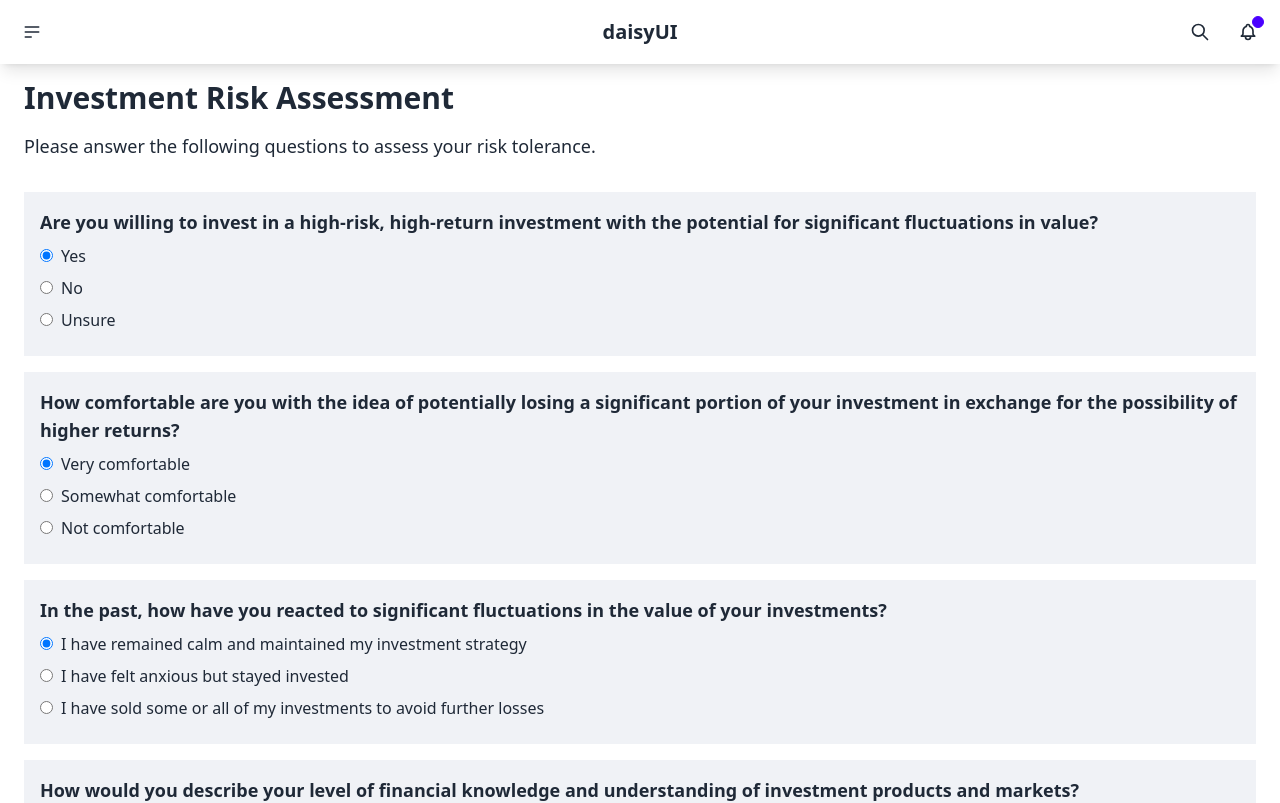
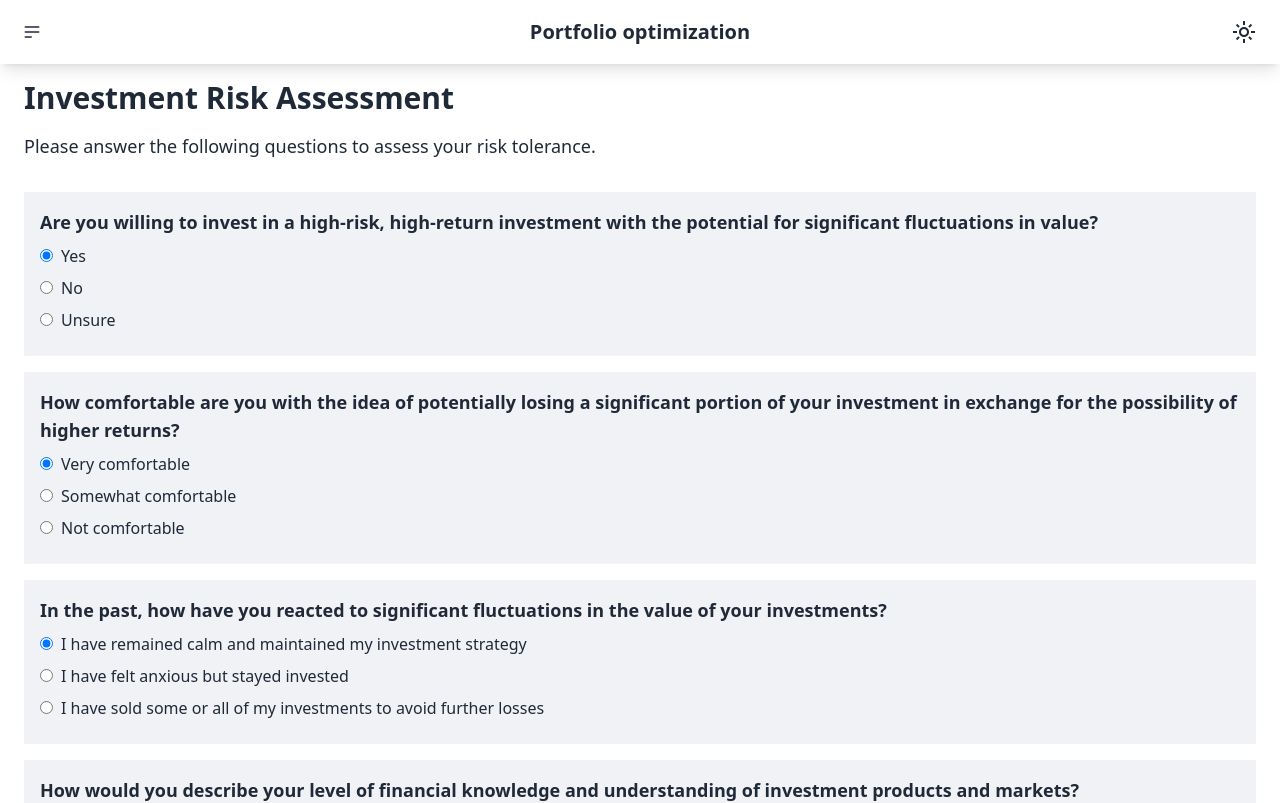
Before and after one commit to sammy429b/GOSMP-UI, a React (Vite) app: page / in a window 1280 px wide. Shown: the top 803 px of the page. Built offline with nearby package versions, Linux system fonts and the light colour scheme.

Commit message:
Add toggle theme

```diff
--- a/index.html
+++ b/index.html
@@ -5,6 +5,8 @@
     <meta name="viewport" content="width=device-width, initial-scale=1.0" />
     <link rel="shortcut icon" href="public/logo.svg" type="image/x-icon">
     <title>GOSMP</title>
+    <link rel="stylesheet"
+      href="https://fonts.googleapis.com/css2?family=Material+Symbols+Outlined:opsz,wght,FILL,GRAD@24,400,0,0" />
   </head>
   <body>
     <div id="root"></div>
--- a/src/App.jsx
+++ b/src/App.jsx
@@ -24,8 +24,6 @@ const router = createBrowserRouter([
 
 
 function App() {
-  const [count, setCount] = useState(0)
-
   return (
     <RouterProvider router={router}/>
   )
--- a/src/components/Navbar.jsx
+++ b/src/components/Navbar.jsx
@@ -1,6 +1,21 @@
-import React from 'react'
+import React, { useEffect, useState } from 'react'
 
 function Navbar() {
+
+    const [theme, setTheme] = useState('light')
+
+    const toggleTheme = () => {
+        if (theme === 'light') {
+            setTheme('dark')
+        } else {
+            setTheme('light')
+        }
+    }
+
+    useEffect(() => {
+        document.querySelector('html').setAttribute('data-theme', theme)
+    },[theme])
+
     return (
         <>
             <div className="navbar bg-base-100 shadow-lg">
@@ -17,18 +32,18 @@ function Navbar() {
                     </div>
                 </div>
                 <div className="navbar-center">
-                    <a className="btn btn-ghost text-xl">daisyUI</a>
+                    <a className="btn btn-ghost text-xl">Portfolio optimization</a>
                 </div>
                 <div className="navbar-end">
-                    <button className="btn btn-ghost btn-circle">
-                        <svg xmlns="http://www.w3.org/2000/svg" className="h-5 w-5" fill="none" viewBox="0 0 24 24" stroke="currentColor"><path strokeLinecap="round" strokeLinejoin="round" strokeWidth="2" d="M21 21l-6-6m2-5a7 7 0 11-14 0 7 7 0 0114 0z" /></svg>
-                    </button>
-                    <button className="btn btn-ghost btn-circle">
-                        <div className="indicator">
-                            <svg xmlns="http://www.w3.org/2000/svg" className="h-5 w-5" fill="none" viewBox="0 0 24 24" stroke="currentColor"><path strokeLinecap="round" strokeLinejoin="round" strokeWidth="2" d="M15 17h5l-1.405-1.405A2.032 2.032 0 0118 14.158V11a6.002 6.002 0 00-4-5.659V5a2 2 0 10-4 0v.341C7.67 6.165 6 8.388 6 11v3.159c0 .538-.214 1.055-.595 1.436L4 17h5m6 0v1a3 3 0 11-6 0v-1m6 0H9" /></svg>
-                            <span className="badge badge-xs badge-primary indicator-item"></span>
-                        </div>
-                    </button>
+                <label className="swap swap-rotate mx-4">
+                    <input onClick={toggleTheme} type="checkbox" />
+                    <span class="swap-on material-symbols-outlined">
+                        dark_mode
+                    </span>
+                    <span class="swap-off material-symbols-outlined">
+                        light_mode
+                    </span>
+                </label>
                 </div>
             </div>
         </>
--- a/src/components/backtest.jsx
+++ b/src/components/backtest.jsx
@@ -58,7 +58,7 @@ export default function BackTest({backtestData}) {
                                     label: "equal weights",
                                     data: Object.values(backtestData.equal_weights_results.PctChange),
                                     fill: false,
-                                    backgroundColor: 'rgb(255, 159, 64)',
+                                    backgroundColor: 'green',
                                     borderColor: 'rgba(255, 99, 132, 0.2)',
                                 }
                             ]
--- a/src/pages/Optimize.jsx
+++ b/src/pages/Optimize.jsx
@@ -196,9 +196,9 @@ export default function Optimize() {
                                 <option value={1}>1 month</option>
                                 <option value={2}>2 months</option>
                                 <option value={6}>6 months</option>
-                                <option value={6}>12 months</option>
-                                <option value={7}>18 months</option>
-                                <option value={8}>24 months</option>
+                                <option value={12}>12 months</option>
+                                <option value={18}>18 months</option>
+                                <option value={24}>24 months</option>
                             </select>
                         <p className="italic text-sm self-start">
                             {
@@ -252,7 +252,7 @@ export default function Optimize() {
 
                     <div className="my-1 mb-8 w-1/2 flex justify-center">
                         <div className="padding-class form-control w-full max-w-lg">
-                        <button className="btn btn-neutral w-32" onClick={optimize} disabled={optimizedData.loading}>
+                        <button className="btn btn-primary w-32" onClick={optimize} disabled={optimizedData.loading}>
                             Optimize
                         </button>
                         </div>
--- a/tailwind.config.js
+++ b/tailwind.config.js
@@ -8,4 +8,7 @@ export default {
     extend: {},
   },
   plugins: [require("daisyui")],
+  daisyui: {
+    themes: ['light','dark']
+  }
 }
```
